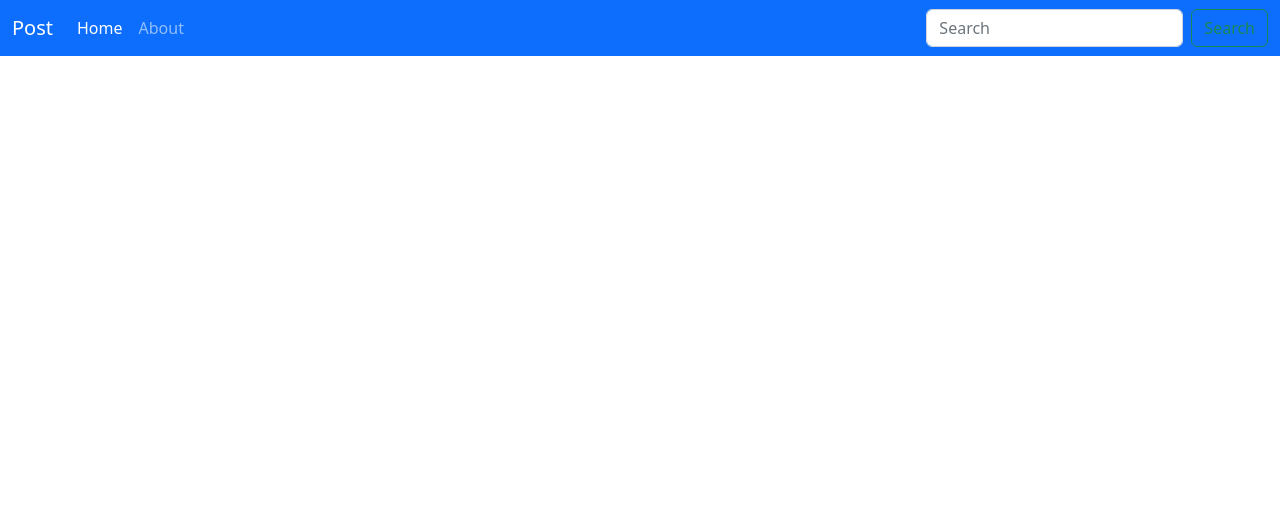
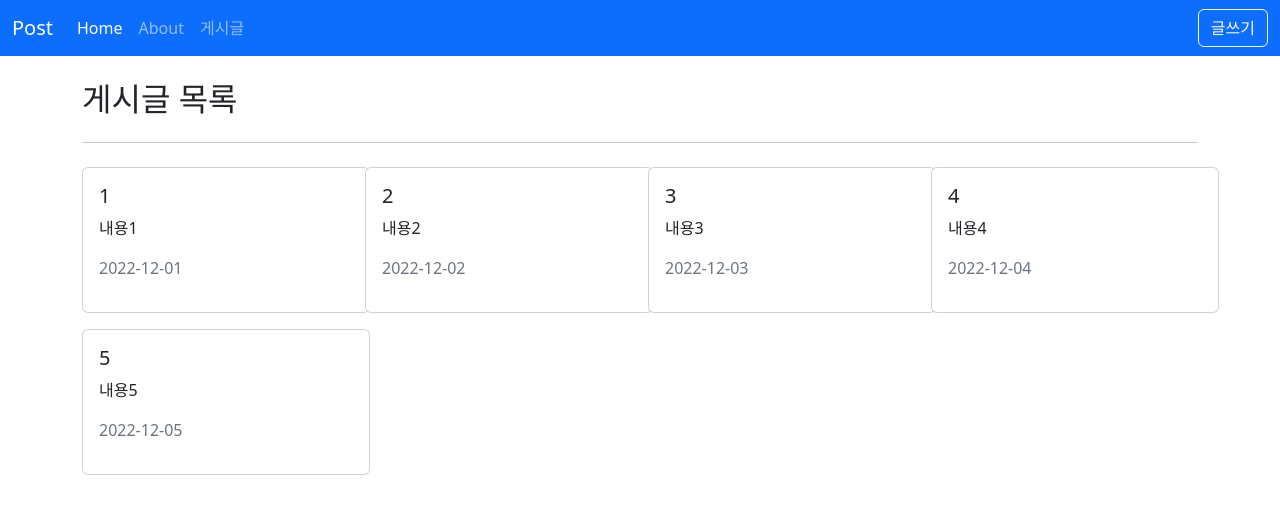
Before and after one commit to SianEl/Basic_vue, a Vue app: page /posts in a window 1280 px wide. Shown: the top 514 px of the page. Built offline with nearby package versions, Linux system fonts and the light colour scheme.

Commit message:
postItem 등록

```diff
--- /dev/null
+++ b/src/api/posts.js
@@ -0,0 +1,11 @@
+// axios
+const posts = [
+  { id: 1, title: '제목1', content: '내용1', createdAt: '2022-12-01' },
+  { id: 2, title: '제목2', content: '내용2', createdAt: '2022-12-02' },
+  { id: 3, title: '제목3', content: '내용3', createdAt: '2022-12-03' },
+  { id: 4, title: '제목4', content: '내용4', createdAt: '2022-12-04' },
+  { id: 5, title: '제목5', content: '내용5', createdAt: '2022-12-05' },
+];
+export function getPosts() {
+  return posts;
+}
--- /dev/null
+++ b/src/components/practice/posts/PostItem.vue
@@ -0,0 +1,28 @@
+<template>
+  <div class="card" style="width: 18rem">
+    <div class="card-body">
+      <h5 class="card-title">{{ title }}</h5>
+      <p class="card-text">
+        {{ content }}
+      </p>
+      <p class="text-muted">{{ createdAt }}</p>
+    </div>
+  </div>
+</template>
+
+<script setup>
+defineProps({
+  title: {
+    type: String,
+    required: true,
+  },
+  content: {
+    type: String,
+  },
+  createdAt: {
+    type: [String, Date, Number],
+  },
+});
+</script>
+
+<style lang="scss" scoped></style>
--- a/src/layouts/TheHeader.vue
+++ b/src/layouts/TheHeader.vue
@@ -17,35 +17,33 @@
         <div class="collapse navbar-collapse" id="navbarSupportedContent">
           <ul class="navbar-nav me-auto">
             <li class="nav-item">
-              <RouterLink class="nav-link active" to="/">Home</RouterLink>
+              <router-link class="nav-link active" to="/">Home</router-link>
             </li>
             <li class="nav-item">
               <RouterLink class="nav-link" to="/about">About</RouterLink>
             </li>
-            <!-- <li class="nav-item">
-              <a class="nav-link active" aria-current="page" href="/">A_Home</a>
+            <li class="nav-item">
+              <RouterLink class="nav-link" to="/posts">게시글</RouterLink>
             </li>
-            <li class="nav-item">
-              <a class="nav-link" href="/about">A_About</a>
-            </li> -->
           </ul>
-          <form class="d-flex" role="search">
-            <input
-              class="form-control me-2"
-              type="search"
-              placeholder="Search"
-              aria-label="Search"
-            />
-            <button class="btn btn-outline-success" type="submit">
-              Search
+          <div>
+            <button class="btn btn-outline-light" type="button" @click="goPage">
+              글쓰기
             </button>
-          </form>
+          </div>
         </div>
       </div>
     </nav>
   </header>
 </template>
 
-<script setup></script>
+<script setup>
+import { useRouter } from 'vue-router';
+
+const router = useRouter();
+const goPage = () => {
+  router.push('/posts/create');
+};
+</script>
 
 <style lang="scss" scoped></style>
--- /dev/null
+++ b/src/views/posts/PostCreateView.vue
@@ -0,0 +1,24 @@
+<template>
+  <div>
+    <h2>게시글 등록</h2>
+    <hr class="my-4" />
+    <form @submit.prevent>
+      <div class="mb-3">
+        <label for="title" class="form-label">제목</label>
+        <input type="text" class="form-control" id="title" />
+      </div>
+      <div class="mb-3">
+        <label for="content" class="form-label">내용</label>
+        <textarea class="form-control" id="content" rows="3"></textarea>
+      </div>
+      <div class="pt-4">
+        <button type="button" class="btn btn-outline-dark me-2">목록</button>
+        <button class="btn btn-primary">저장</button>
+      </div>
+    </form>
+  </div>
+</template>
+
+<script setup></script>
+
+<style lang="scss" scoped></style>
--- /dev/null
+++ b/src/views/posts/PostDetailView.vue
@@ -0,0 +1,13 @@
+<template>
+  <div>
+    <h2>게시글 상세</h2>
+    <hr class="my-4" />
+    <p>params: {{ $route.params }}</p>
+    <p>query: {{ $route.query }}</p>
+    <p>hash: {{ $route.hash }}</p>
+  </div>
+</template>
+
+<script setup></script>
+
+<style lang="scss" scoped></style>
--- /dev/null
+++ b/src/views/posts/PostEditView.vue
@@ -0,0 +1,10 @@
+<template>
+  <div>
+    <h2>게시글 수정</h2>
+    <hr class="my-4" />
+  </div>
+</template>
+
+<script setup></script>
+
+<style lang="scss" scoped></style>
--- /dev/null
+++ b/src/views/posts/PostListView.vue
@@ -0,0 +1,29 @@
+<template>
+  <div>
+    <h2>게시글 목록</h2>
+    <hr class="my-4" />
+    <div class="row g-3">
+      <div v-for="post in posts" :key="post.id" class="col-3">
+        <PostItem
+          :title="post.id"
+          :content="post.content"
+          :created-at="post.createdAt"
+        ></PostItem>
+      </div>
+    </div>
+  </div>
+</template>
+
+<script setup>
+import PostItem from '@/components/practice/posts/PostItem.vue';
+import { ref } from 'vue';
+import { getPosts } from '@/api/posts';
+const posts = ref([]);
+
+const fetchPosts = () => {
+  posts.value = getPosts();
+};
+fetchPosts();
+</script>
+
+<style lang="scss" scoped></style>
```
Also changed, not shown: src/router/index.js (+20 -0 lines).
